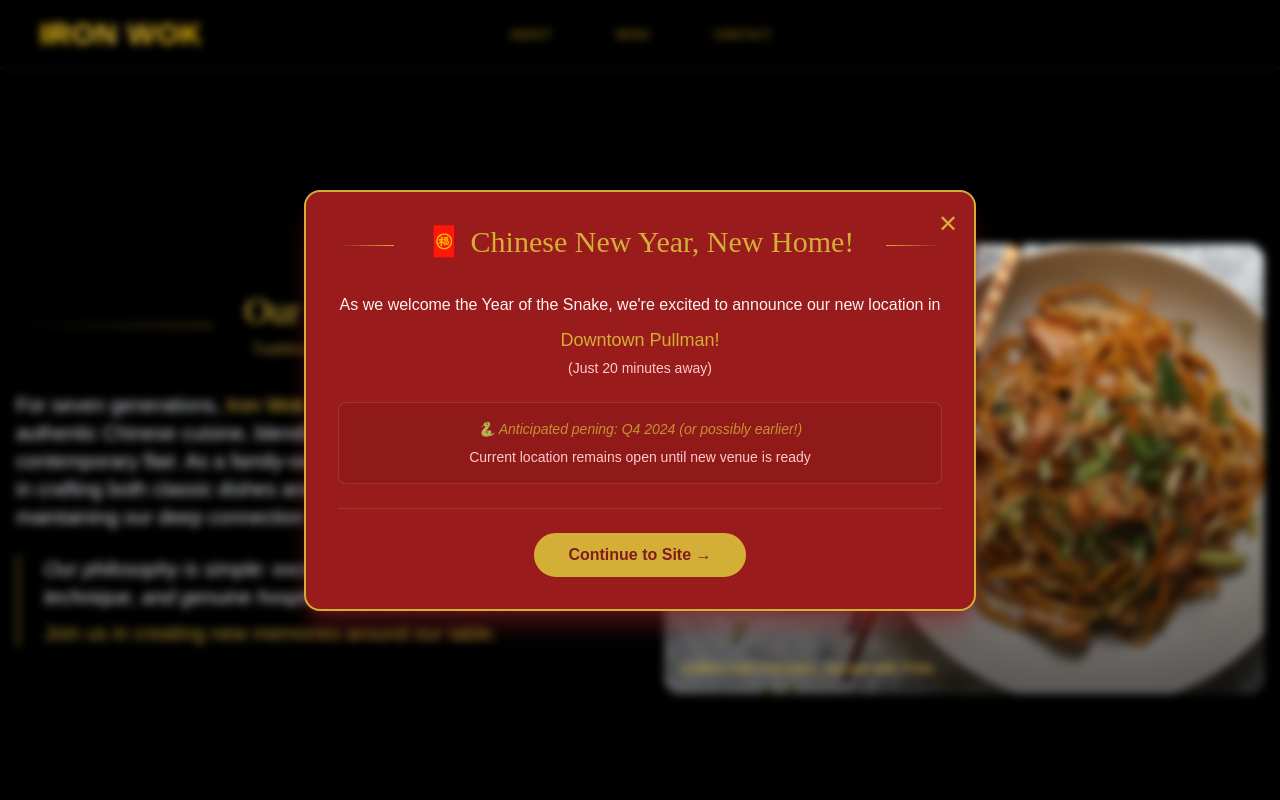
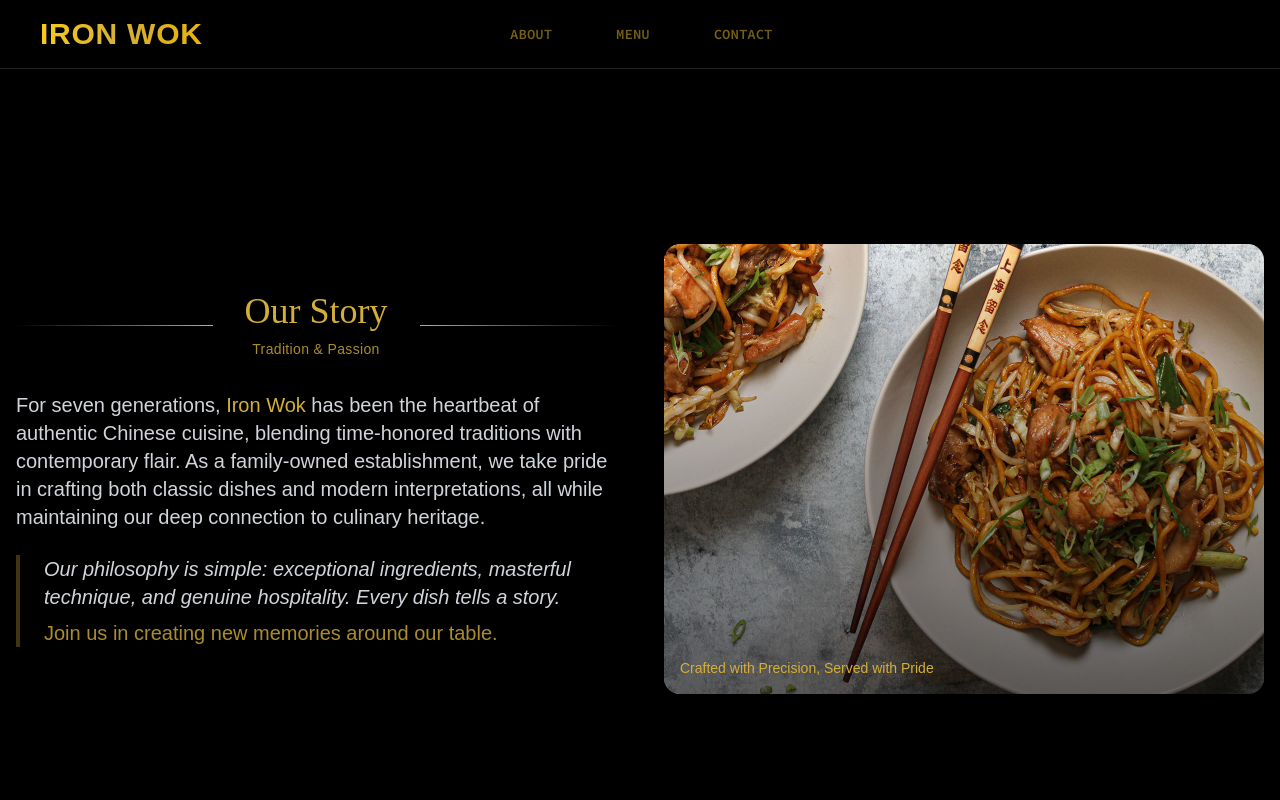
Before and after one commit to liu-wen-da/Restaurant_Website, a React (Vite) app in the folder Verison_2.0/: page / in a window 1280 px wide. Shown: the top 800 px of the page. Built offline with nearby package versions, Linux system fonts and the light colour scheme.

Commit message:
remove the announcement

```diff
--- a/Verison_2.0/src/components/Information.jsx
+++ b/Verison_2.0/src/components/Information.jsx
@@ -19,20 +19,20 @@ const Information = () => {
     <Section className="bg-black text-white py-16 lg:py-24 relative" id="About" crosses>
 
       {/* Announcement Modal */}
-      {showAnnouncement && (
+      {/* {showAnnouncement && (
         <div className="fixed inset-0 z-50 bg-black-900/90 backdrop-blur-sm flex items-center justify-center p-4"
           onClick={() => setShowAnnouncement(false)}>
           <div className="relative bg-red-800 border-2 border-golden rounded-2xl max-w-2xl w-full p-8 mx-4 shadow-xl shadow-red-900/50"
-            onClick={(e) => e.stopPropagation()}>
+            onClick={(e) => e.stopPropagation()}> */}
             {/* Close Button */}
-            <button
+            {/* <button
               onClick={() => setShowAnnouncement(false)}
               className="absolute top-4 right-4 text-golden hover:text-red-100 transition-colors text-2xl">
               ✕
-            </button>
+            </button> */}
 
             {/* Announcement Content */}
-            <div className="text-center space-y-6">
+            {/* <div className="text-center space-y-6">
               <div className="flex items-center justify-center gap-4 mb-6">
                 <div className="h-px flex-1 bg-gradient-to-r from-transparent to-golden" />
                 <h2 className="text-2xl lg:text-3xl font-display text-golden px-4">
@@ -54,10 +54,10 @@ const Information = () => {
 
               <div className="bg-red-900/30 p-4 rounded-lg border border-golden/20">
                 <p className="text-sm text-golden/80 italic">
-                  🐍 Anticipated pening: Q4 2024 (or possibly earlier!)
+                  🐍 Anticipated Opening: Q4 2024 (or possibly earlier!)
                 </p>
                 <p className="text-sm text-red-200 mt-2">
-                  Current location remains open until new venue is ready
+                  Current location remains open until new location is ready
                 </p>
               </div>
 
@@ -72,7 +72,7 @@ const Information = () => {
             </div>
           </div>
         </div>
-      )}
+      )} */}
 
 
       <div className="container mx-auto px-4">
```
Also changed, not shown: 1 other file (tests, documents, lock files or other folders).
